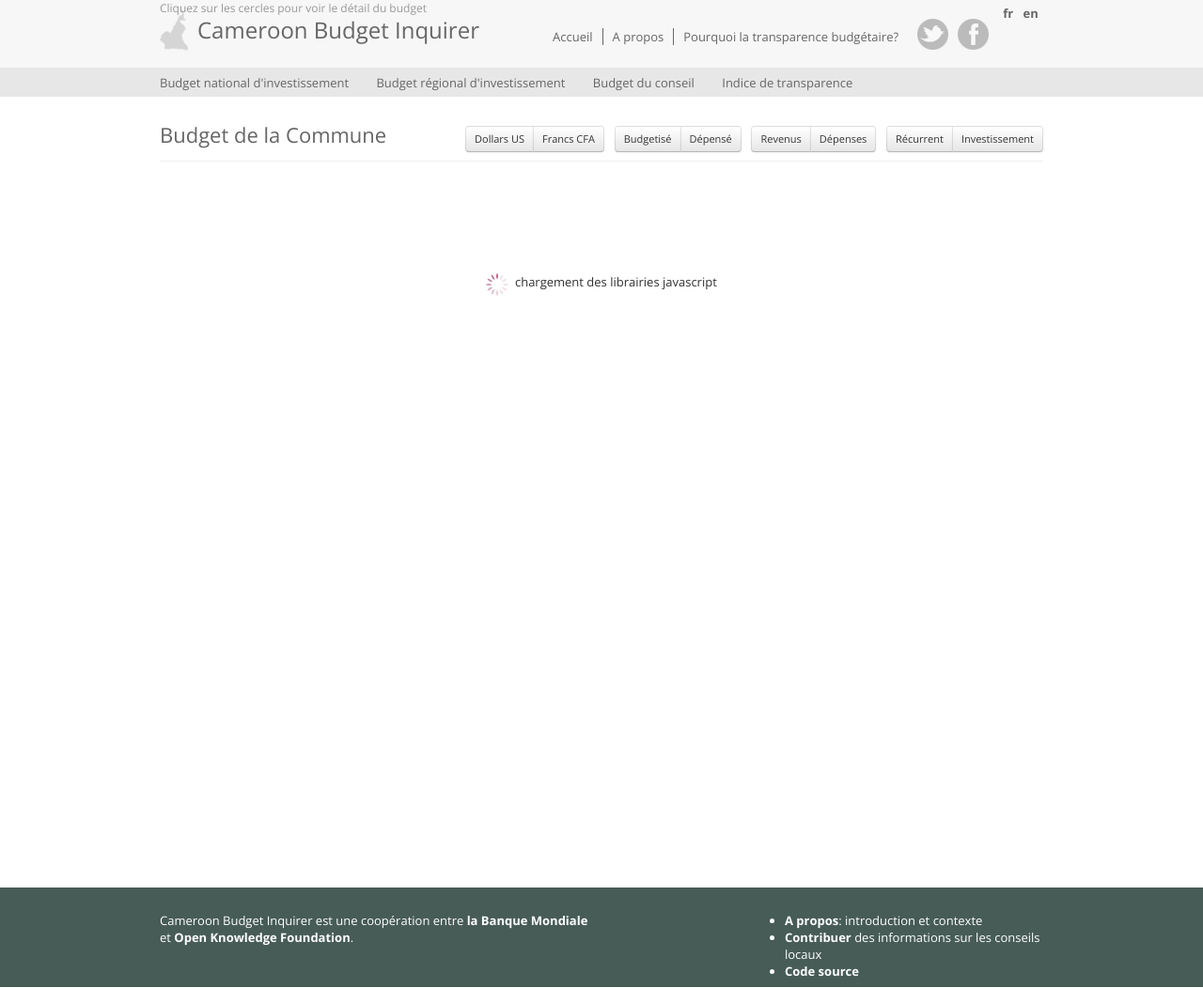
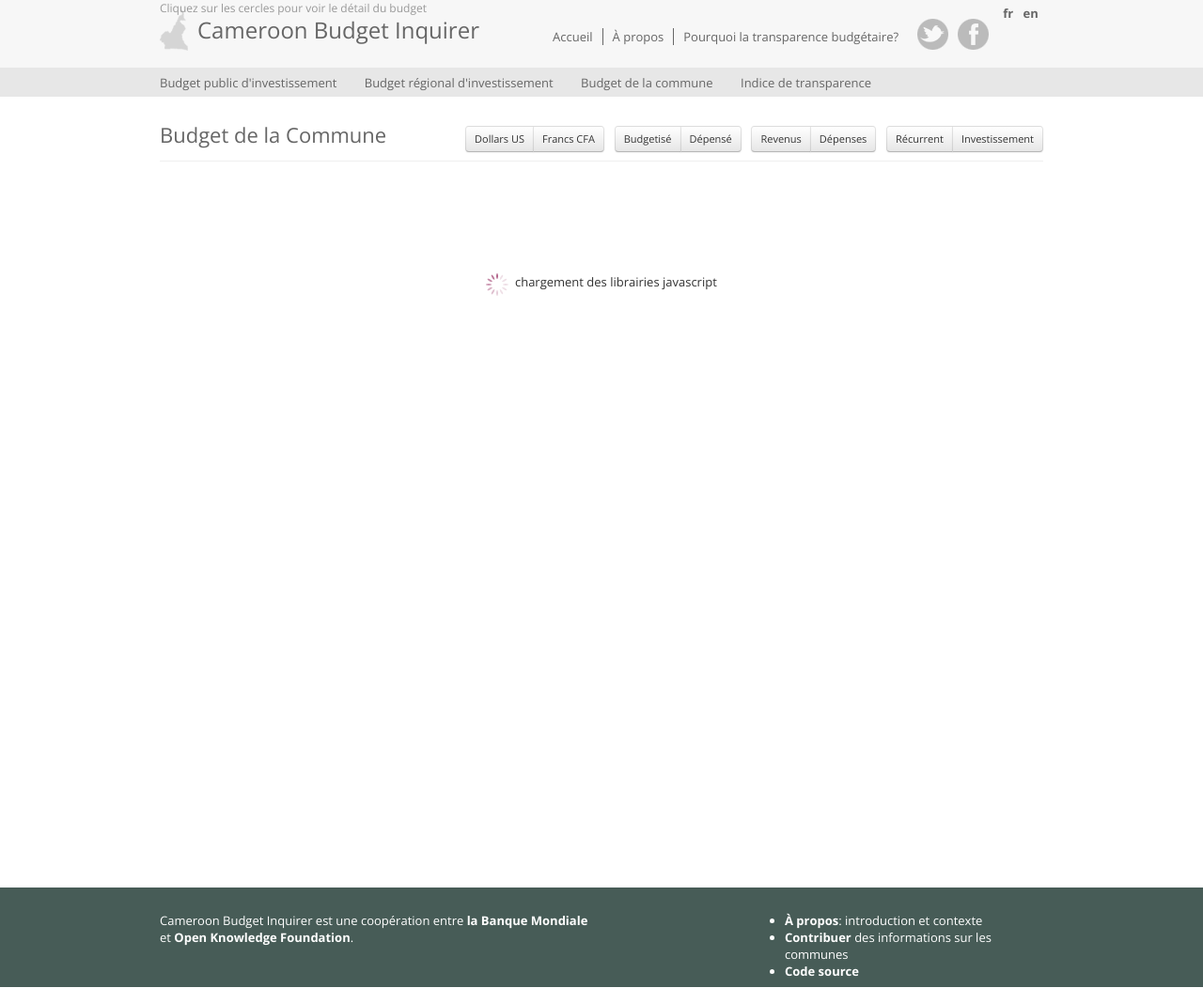
Before and after one commit to openspending/cameroon.openspending.org, a Jekyll site: the page built from fr/council.html, in a window 1280 px wide. Shown: the whole page at 94% size. Built offline with Jekyll 4.4.1, drawn with Linux system fonts in a browser that asks for light colours; nearby versions of some CDN libraries.

Commit message:
corrected french translation

```diff
--- a/_config.yml
+++ b/_config.yml
@@ -27,16 +27,16 @@
 
   fr:
     home: "Accueil"
-    about: "A propos"
+    about: "À propos"
     why: "Pourquoi la transparence budgétaire?"
-    nationalbudget: "Budget national d'investissement"
+    nationalbudget: "Budget public d'investissement"
     nwbudget: "Budget régional d'investissement"
     transparencyindex: "Indice de transparence"
-    councilbudget: "Budget du conseil"
+    councilbudget: "Budget de la commune"
     collaborationbetween: "est une coopération entre"
     worldbank: "la Banque Mondiale"
     andthe: "et"
     intro: "introduction et contexte"
     contribute: "Contribuer"
-    localcouncilinfo: "des informations sur les conseils locaux"
+    localcouncilinfo: "des informations sur les communes"
     sourcecode: "Code source"
```
